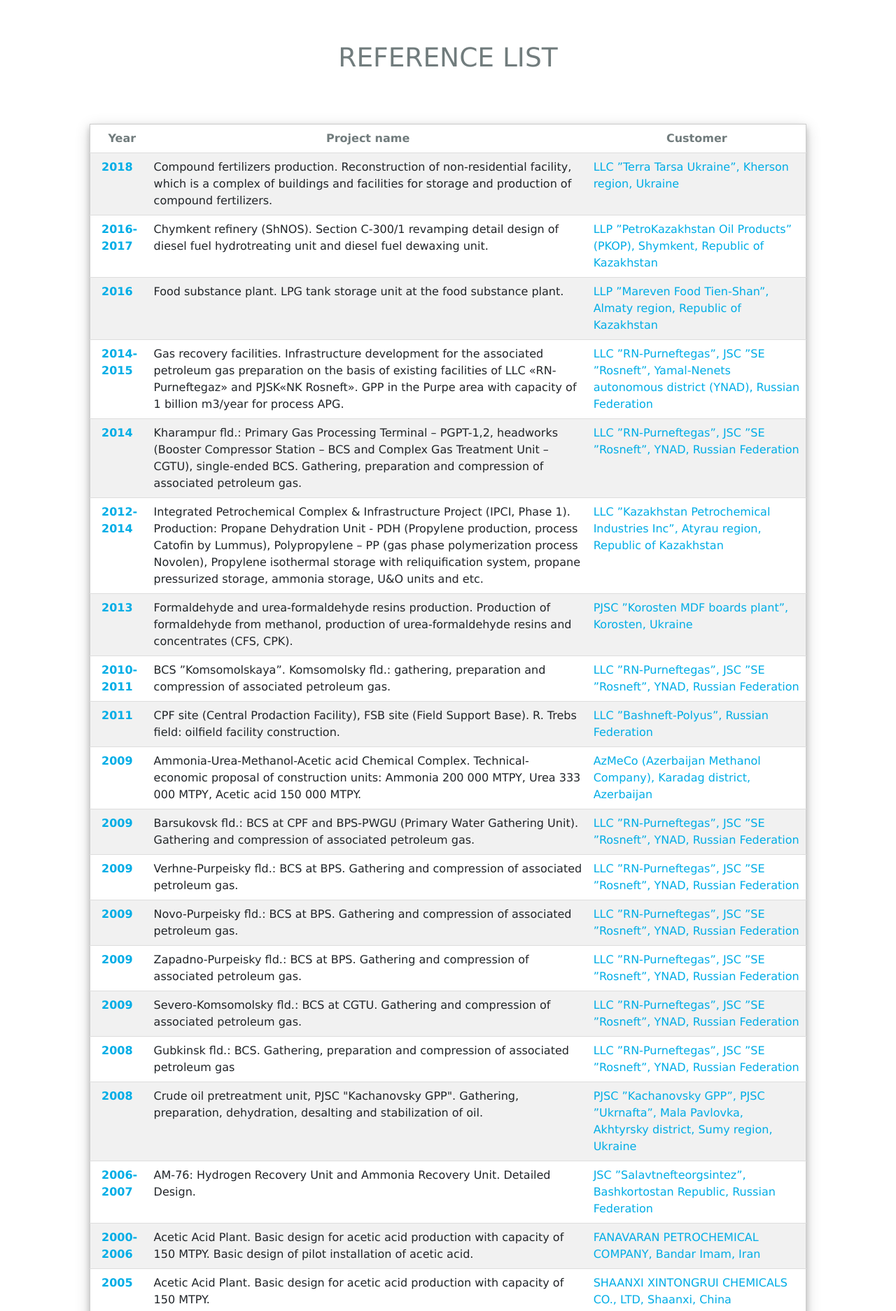
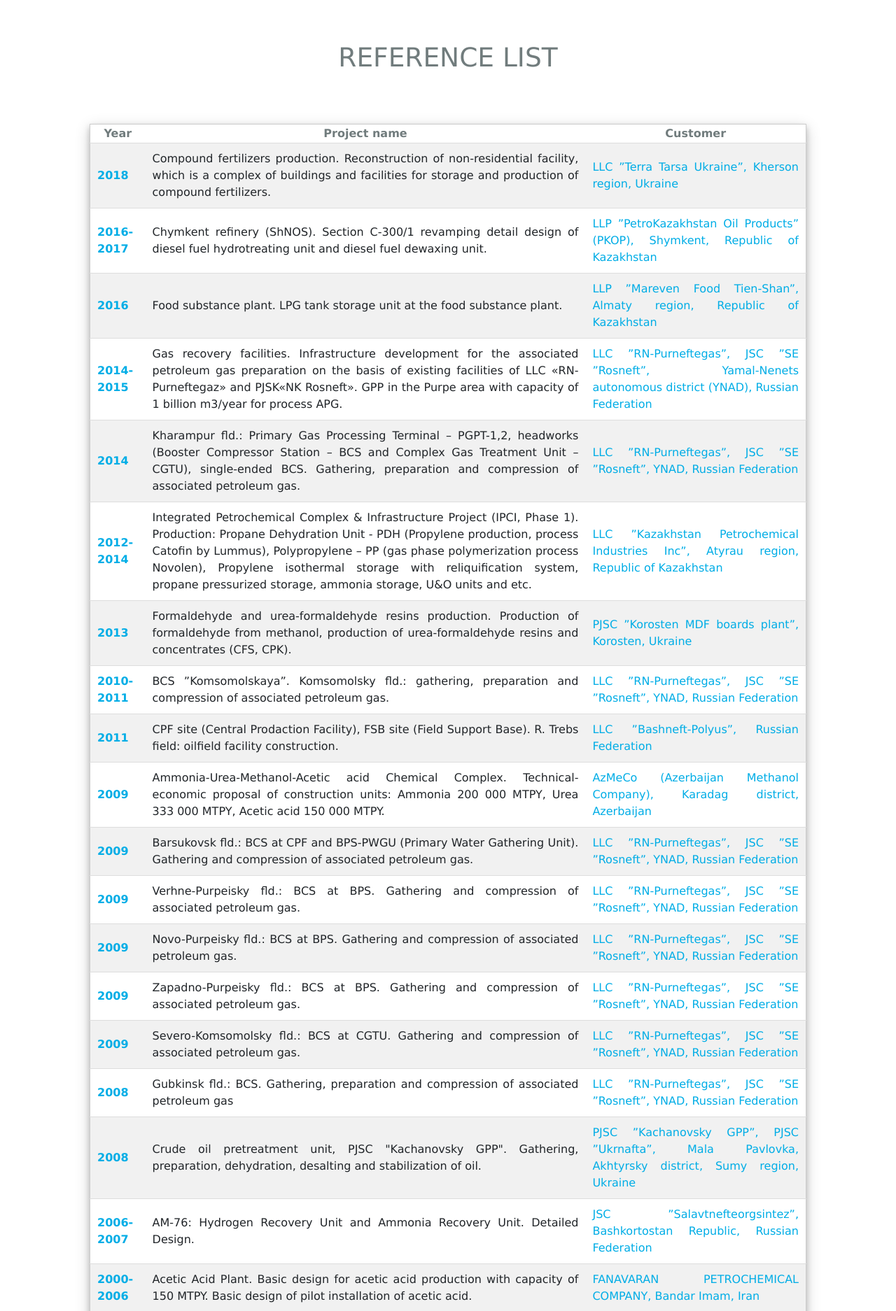
Before and after one commit to volosgoto/synprotech, a PHP site: page /public/reference.html in a window 1280 px wide. Shown: the part 135-2009 px from the top of the page at 70% size. Run offline with PHP 8.4, Linux system fonts and the light colour scheme.

Commit message:
upd table padding

```diff
--- a/public/css/reference.css
+++ b/public/css/reference.css
@@ -1,11 +1,14 @@
 tr td{
   text-align: justify;
+  vertical-align: center;
+  padding: 10px 10px;
 }
 
 
 tr>td:nth-child(odd) {
   color:  rgb(0, 173, 230);
   font-weight: bold;
+  vertical-align: center;
 }
 
 tr>td:nth-child(3) {
@@ -17,9 +20,6 @@ th {
   color: rgb(113, 124, 125);
 }
 
-td {
-  vertical-align: center;
-}
 
 
 h1{
@@ -85,3 +85,8 @@ h1:hover{
 
 
 }
+
+td {
+  text-align: center;
+  vertical-align: middle;
+}
--- a/public/reference.html
+++ b/public/reference.html
@@ -53,7 +53,8 @@
             <h1 class="w3-animate-opacity w3-margin-top w3-padding-24">REFERENCE LIST</h1>
     </div>
     <div class="style-container w3-card-4">
-        <table class="w3-table w3-striped w3-bordered w3-padding w3-hoverable w3-border">
+        <!-- <table class="w3-table w3-striped w3-bordered w3-padding w3-hoverable w3-border"> -->
+        <table class="w3-striped w3-bordered w3-hoverable w3-border">
         <tr>
             <th class="w3-center">Year</th>
             <th class="w3-center">Project name</th>
@@ -74,22 +75,14 @@
             </tr>
             <tr>
                 <td>2016-2017</td>
-                <td>Chymkent
-                    refinery
-                    (ShNOS).
-                    Section
-                    C-300/1 revamping detail design of diesel
-                    fuel hydrotreating unit and diesel fuel
-                    dewaxing unit.
+                <td>Chymkent refinery (ShNOS). Section C-300/1 revamping detail design of diesel fuel hydrotreating unit and diesel fuel dewaxing unit.
                     </td>
                 <td>LLP ”PetroKazakhstan Oil Products” (PKOP),
                     Shymkent, Republic of Kazakhstan</td>
             </tr>
             <tr>
                 <td>2016</td>
-                <td>Food substance plant. LPG tank storage unit
-                    at the food substance plant.
-                    </td>
+                <td>Food substance plant. LPG tank storage unit at the food substance plant. </td>
                 <td>LLP ”Mareven Food Tien-Shan”,
                     Almaty region, Republic of Kazakhstan</td>
             </tr>
```
